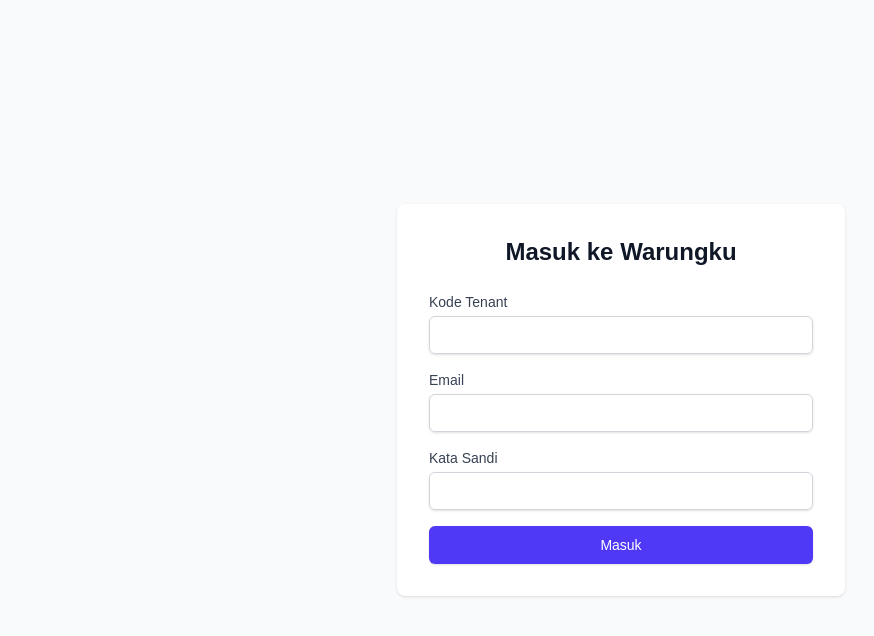
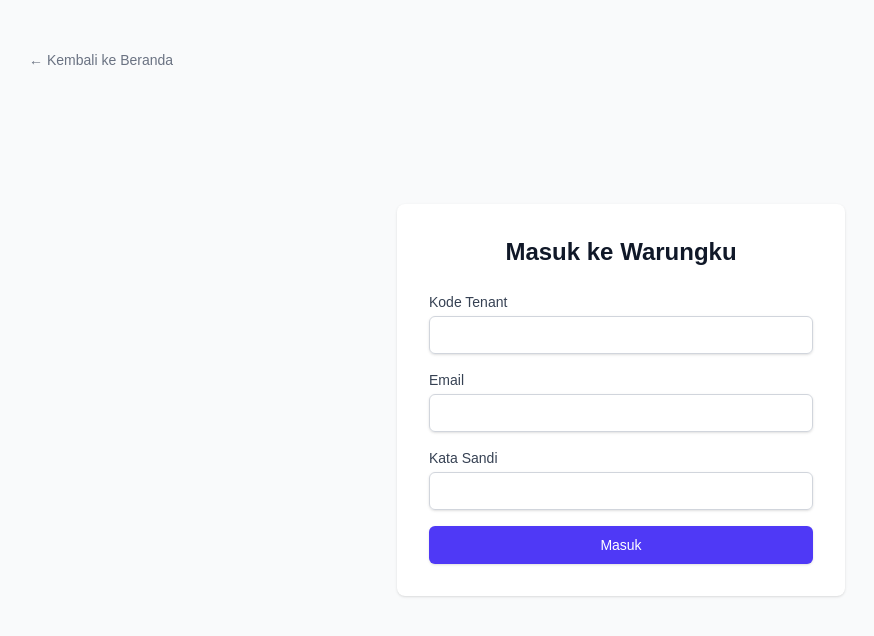
Before and after one commit to fakhrularhaburrizqi/rulss-royal, a Next.js app: page /login in a window 1280 px wide. Shown: the top 636 px of the page, without its empty margins (19-893 px from the left). Built offline with nearby package versions, Linux system fonts and the light colour scheme.

Commit message:
fix: render add menu button, table text color, and back to home link

```diff
--- a/app/(auth)/login/page.tsx
+++ b/app/(auth)/login/page.tsx
@@ -1,8 +1,17 @@
 import { LoginForm } from "./login-form";
+import Link from "next/link";
 
 export default function LoginPage() {
   return (
-    <main className="flex min-h-screen flex-col items-center justify-center bg-gray-50 p-6">
+    <main className="relative flex min-h-screen flex-col items-center justify-center bg-gray-50 p-6">
+      <div className="absolute left-6 top-6 sm:left-12 sm:top-12">
+        <Link
+          href="/"
+          className="inline-flex items-center text-sm text-gray-500 hover:text-gray-900 transition-colors"
+        >
+          <span className="mr-1">&larr;</span> Kembali ke Beranda
+        </Link>
+      </div>
       <div className="w-full max-w-md rounded-lg bg-white p-8 shadow">
         <h1 className="mb-6 text-center text-2xl font-bold text-gray-900">Masuk ke Warungku</h1>
         <LoginForm />
--- a/app/dashboard/meja/DiningTableTable.tsx
+++ b/app/dashboard/meja/DiningTableTable.tsx
@@ -95,8 +95,8 @@ export function DiningTableTable({
             ) : (
               tables.map((table) => (
                 <TableRow key={table.id}>
-                  <TableCell className="font-medium">{table.code}</TableCell>
-                  <TableCell>{table.capacity} orang</TableCell>
+                  <TableCell className="font-medium text-emerald-950">{table.code}</TableCell>
+                  <TableCell className="text-emerald-900">{table.capacity} orang</TableCell>
                   <TableCell>
                     {table.isActive ? (
                       <span className="inline-flex items-center rounded-full bg-emerald-100 px-2.5 py-0.5 text-xs font-medium text-emerald-800">
--- a/app/dashboard/menu/MenuListPage.tsx
+++ b/app/dashboard/menu/MenuListPage.tsx
@@ -12,6 +12,7 @@ interface MenuListPageProps {
   outletId: string;
   initialData?: PaginatedMenuItemsResult;
   initialDataUpdatedAt?: number;
+  canManageCatalog?: boolean;
 }
 
 function MenuQueryScope({
@@ -19,6 +20,7 @@ function MenuQueryScope({
   outletId,
   initialData,
   initialDataUpdatedAt,
+  canManageCatalog,
 }: MenuListPageProps) {
   const [queryClient] = useState(
     () =>
@@ -41,6 +43,7 @@ function MenuQueryScope({
         outletId={outletId}
         initialData={initialData}
         initialDataUpdatedAt={initialDataUpdatedAt}
+        canManageCatalog={canManageCatalog}
       />
     </QueryClientProvider>
   );
@@ -51,6 +54,7 @@ export function MenuListPage({
   outletId,
   initialData,
   initialDataUpdatedAt,
+  canManageCatalog = false,
 }: MenuListPageProps) {
   const scopeKey = JSON.stringify([authScope.tenantId, authScope.userId, outletId]);
 
@@ -61,6 +65,7 @@ export function MenuListPage({
       outletId={outletId}
       initialData={initialData}
       initialDataUpdatedAt={initialDataUpdatedAt}
+      canManageCatalog={canManageCatalog}
     />
   );
 }
--- a/app/dashboard/menu/page.tsx
+++ b/app/dashboard/menu/page.tsx
@@ -68,6 +68,7 @@ export default async function MenuPage({
         outletId={resolution.outlet.id}
         initialData={initialData}
         initialDataUpdatedAt={initialDataUpdatedAt}
+        canManageCatalog={resolution.capabilities.canManageCatalog}
       />
     </DashboardShell>
   );
```
